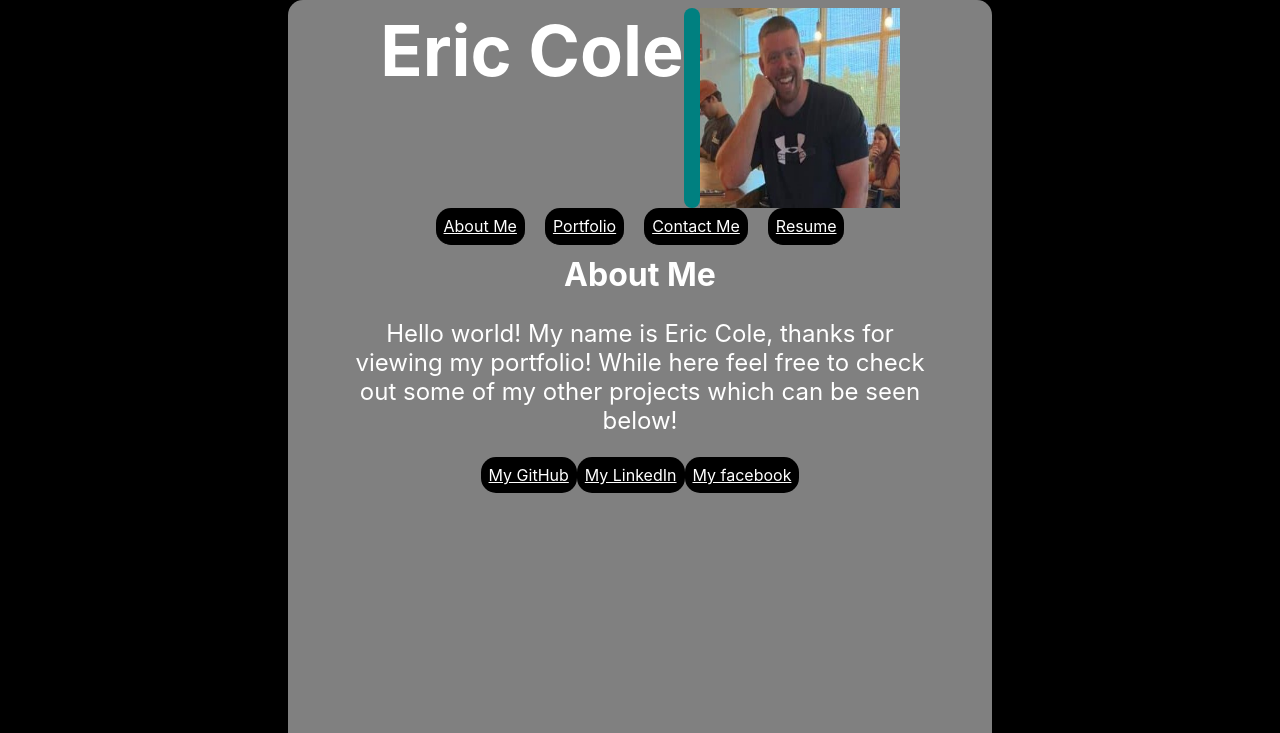
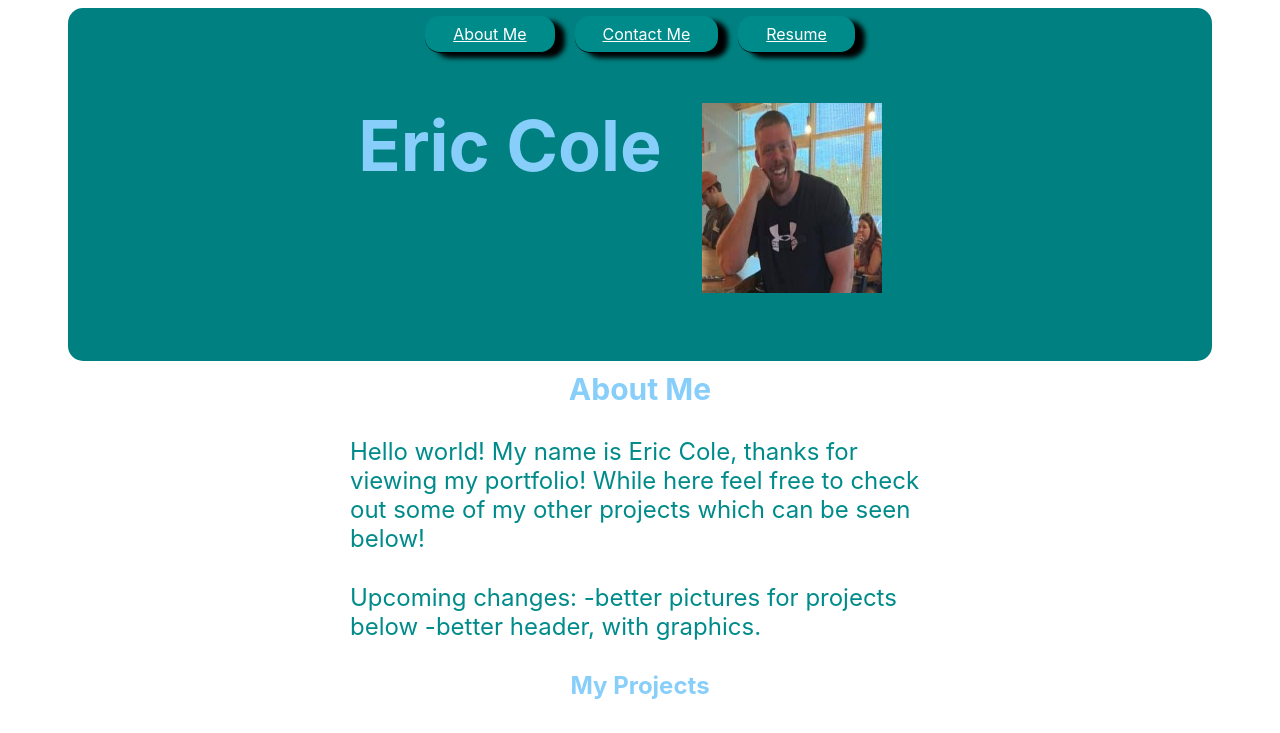
Before and after one commit to Ecole7853/ReactPortfolio, a React (Create React App) app: page / in a window 1280 px wide. Shown: the top 733 px of the page. Built offline with nearby package versions, Linux system fonts and the light colour scheme.

Commit message:
lots of changes involving overall css theme, colors, consolidated all pages into one, made resume a pdf

```diff
--- a/src/App.css
+++ b/src/App.css
@@ -1,14 +1,17 @@
 html {
-    background-color: black;
+    background-color: white;
 }
 .App {
     text-align: center;
 }
+h2 {
+    color: lightskyblue;
+}
 #appContainer {
-    background-color: gray;
+    background-color: white;
     border-radius: 15px;
     padding: 8px;
-    width: 55%;
+    width: 100%;
     margin: auto;
     height: 100vh;
     justify-content: center;
@@ -28,33 +31,37 @@ h3{
     justify-content: center;
 }
 * {
-    margin: 0;
-    padding: 0;
+    margin: 0px 10px 0px 10px;
+    padding: 0px 10px 10px 10px;
     box-sizing: border-box;
 }
 
 #navAbout {
-    background-color: black;
+    background-color: darkcyan;
     border-radius: 15px;
     padding: 8px;
+    box-shadow: 10px 5px 5px black;
 }
 
 #navResume {
-    background-color: black;
+    background-color: darkcyan;
     border-radius: 15px;
     padding: 8px;
+    box-shadow: 10px 5px 5px black;
 }
 
 #navPortfolio {
-    background-color: black;
+    background-color: darkcyan;
     border-radius: 15px;
     padding: 8px;
+    box-shadow: 10px 5px 5px black;
 }
 
 #navContact {
-    background-color: black;
+    background-color: darkcyan;
     border-radius: 15px;
     padding: 8px;
+    box-shadow: 10px 5px 5px black;
 }
 
 #homePage {
@@ -120,10 +127,12 @@ h3{
 
   #aboutText {
       font-size: 24px;
+      margin: 10px;
       display: flex;
       align-items: center;
-      justify-content: center;
+      justify-content: space-between;
       width: 600px;
+      color: darkcyan;
   }
 
 .current {
@@ -162,16 +171,7 @@ h3{
   .top a {
       color: white;
   }
-  #about {
-      width:1000px;
-      font-size: 30px;
-      display: flex;
-      flex-direction: column;
-      align-items: center;
-      text-align: center;
 
-      margin-top: 25px;
-  }
   #about a {
       font-size: 25px;
       color: black;
@@ -201,12 +201,7 @@ h3{
   .bottom {
       margin-top: 25px;
   }
-  h2 {
 
-      text-align: center;
-      font-size: 32px;
-      color: white;
-  }
   footer {
       display: flex;
       justify-content: space-around;
@@ -234,6 +229,9 @@ h3{
   }
 
 .workSection {
+    background-color: teal;
+    margin: 15px;
+    padding: 10px;
     display: flex;
     justify-content: space-evenly;
     flex-wrap:wrap;
@@ -246,6 +244,7 @@ h3{
 }
 
 #resumeUl {
+    color: darkgray;
     display: flex;
     flex-direction: column;
 }
@@ -258,30 +257,30 @@ h3{
 
 #work {
     align-items: center;
-    margin: 5px;
     display: flex;
     flex-direction: column;
-    background-color: black;
+    background-color: lightgray;
     border-radius: 15px;
-    padding: 8px;
+    width: 48%;
+    margin-bottom: 15px;
 }
 
 #gitHub {
-    background-color: black;
+    background-color: teal;
     border-radius: 15px;
     padding: 8px;
     color: white;
 }
 
 #facebook {
-    background-color: black;
+    background-color: teal;
     border-radius: 15px;
     padding: 8px;
     color: white;
 }
 
 #linkedIn {
-    background-color: black;
+    background-color: teal;
     border-radius: 15px;
     padding: 8px;
     color: white;
@@ -294,6 +293,21 @@ h3{
     margin: 0;
     padding: 40px;
     box-sizing: border-box;
+}
+
+#headerName {
+    color: lightskyblue;
+    size: 30px;
+    padding: 15px;
+    margin: 15px;
+    display:flex;
+    justify-content: space-between;
+}
+
+#portfolio {
+    color: darkcyan;
+    display:flex;
+    justify-content: center;
 }
 
   @media screen and (max-width: 767px) {
--- a/src/App.js
+++ b/src/App.js
@@ -2,9 +2,7 @@ import './App.css';
 import React from "react";
 import {BrowserRouter as Router, Route} from 'react-router-dom';
 import ContactMe from "./Components/ContactMe";
-import Portfolio from "./Components/Portfolio";
 import AboutMe from "./Components/AboutMe";
-import Resume from "./Components/Resume";
 import Footer from "./Components/Footer";
 
 function App() {
@@ -18,14 +16,8 @@ function App() {
       <Route exact path="/AboutMe">
       <AboutMe />
       </Route>
-      <Route exact path="/Resume">
-      <Resume />
-      </Route>
       <Route exact path="/ContactMe">
       <ContactMe />
-      </Route>
-      <Route exact path="/Portfolio">
-      <Portfolio />
       </Route>
       <Footer />
     </div>
--- a/src/Components/AboutMe.js
+++ b/src/Components/AboutMe.js
@@ -1,5 +1,7 @@
 import React from "react";
 import Header from "./Header";
+import Project from "./Project";
+import Projectinfo from "./projectinfo";
 
 function AboutMe() {
     console.log(window.location.href)
@@ -8,16 +10,30 @@ function AboutMe() {
             <Header />
             <div className="top">
                 <div id="aboutMe">
+                        <p id="aboutTitle">
                             <h2>About Me</h2>
-                        <div id="about">
+                        </p>
                         <p id="aboutText">
                             Hello world!
                             My name is Eric Cole, thanks for viewing my portfolio! While here feel free to check out some of my other projects which can be seen below!
                         </p>
+                        <p id="aboutText">
+                        Upcoming changes: -better pictures for projects below -better header, with graphics.
+                        </p>
                 </div>
+                <div id="portfolio">
+                    <h2>
+                        My Projects
+                    </h2>
+                </div>
+                <div className="workSection">{Projectinfo.map(project =>
+                    <Project title={project.title} hrefpath={project.hrefpath} image={project.image} alt={project.alt} github={project.github} />
+
+                )}
                 </div>
             </div>
         </>
+
     )
 }
 
--- a/src/Components/Header.js
+++ b/src/Components/Header.js
@@ -3,16 +3,18 @@ import Navigation from "./Navigation"
 
 function Header(props) {
     console.log(props);
-    return(
+    return (
         <>
-       <h1>
-       Eric Cole
-       <div id="h2Box"/>
-            <div id="imgContainer">
-            <img className="pic" src="./images/Face.jpg" />
-        </div>
-        </h1>
-        <Navigation/>
+        <div id="h2Box">
+                 <Navigation />
+                <h1>
+                    <div id="headerName">Eric Cole
+                        <div id="imgContainer">
+                        <img className="pic" src="./images/Face.jpg" />
+                        </div>
+                    </div>
+                </h1>
+            </div>
         </>
     )
 }
--- a/src/Components/Navigation.js
+++ b/src/Components/Navigation.js
@@ -1,5 +1,6 @@
 import React from "react";
 import {Link} from "react-router-dom";
+import pdf from "../assets/resumewcover.pdf"
 
 function Navigation() {
     return(
@@ -9,14 +10,14 @@ function Navigation() {
                 <li id="navAbout">
                     <Link to="/AboutMe">About Me</Link>
                 </li>
-                <li id="navPortfolio">
+                {/* <li id="navPortfolio">
                     <Link to="/Portfolio">Portfolio</Link>
-                </li>
+                </li> */}
                 <li id="navContact">
                     <Link to="/ContactMe">Contact Me</Link>
                 </li>
                 <li id="navResume">
-                    <Link to="/Resume">Resume</Link>
+                <a href={pdf} target="_blank">Resume</a>
                 </li>
             </ul>
         </nav>
--- a/src/Components/Portfolio.js
+++ /dev/null
@@ -1,23 +0,0 @@
-import React from "react";
-import Project from "./Project";
-import Projectinfo from "./projectinfo";
-import Header from "./Header";
-
-function Portfolio() {
-    return(
-
-        <div id="portfolio">
-        <Header />
-            <h2>
-                My Projects
-            </h2>
-                <div className="workSection">{Projectinfo.map(project =>
-                    <Project title={project.title} hrefpath={project.hrefpath} image={project.image} alt={project.alt} github={project.github}/>
-
-                )}
-                </div>
-        </div>
-    )
-}
-
-export default Portfolio;
--- a/src/Components/Resume.js
+++ /dev/null
@@ -1,30 +0,0 @@
-import React from "react";
-import Header from "./Header";
-
-function Resume() {
-    return(
-        <>
-
-        <Header />
-        <div id="resume">
-        <a id="resumeHref" href="https://www.docdroid.net/h7IR3xI/exampleresume-pdf">This is my Resume</a>
-        <div id="myProfs">
-        <h3>My proficiencies</h3>
-        <ul id="resumeUl">
-        <li>HTML</li>
-        <li>CSS</li>
-        <li>JavaScript</li>
-        <li>jQuery</li>
-        <li>React</li>
-        <li>Mongo</li>
-        <li>Express</li>
-        <li>robo3t</li>
-        <li>MySQL</li>
-        </ul>
-        </div>
-        </div>
-        </>
-    )
-}
-
-export default Resume;
```
Also changed, not shown: 1 other file (tests, documents, lock files or other folders). Lines whose indentation alone changed are shown as unchanged.
